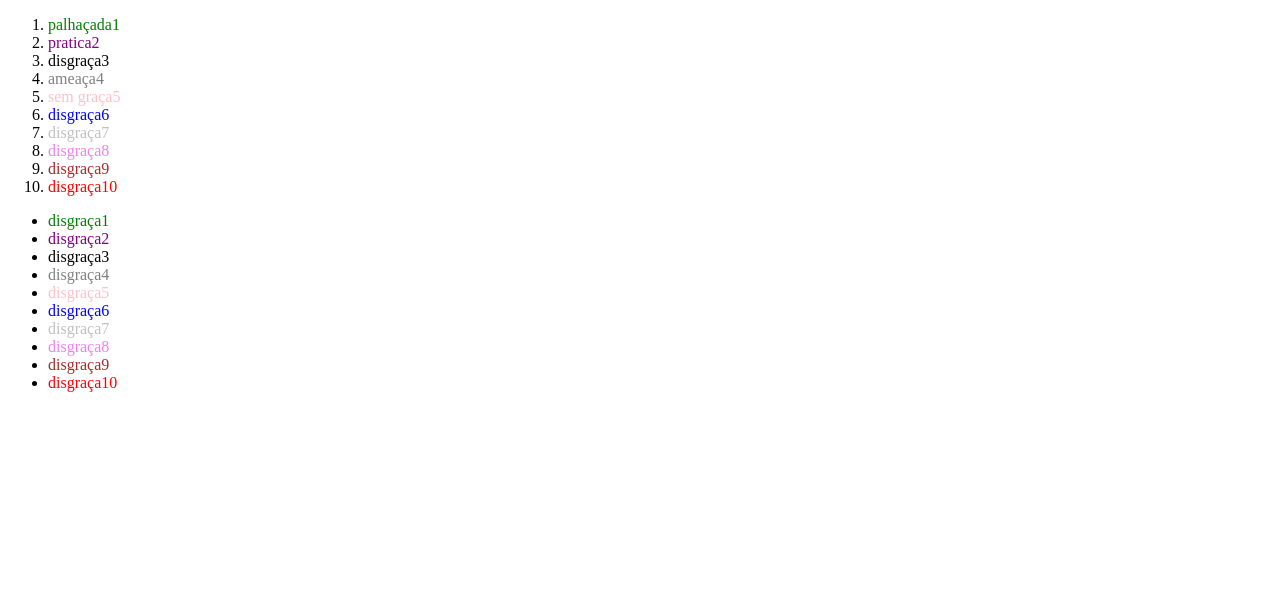
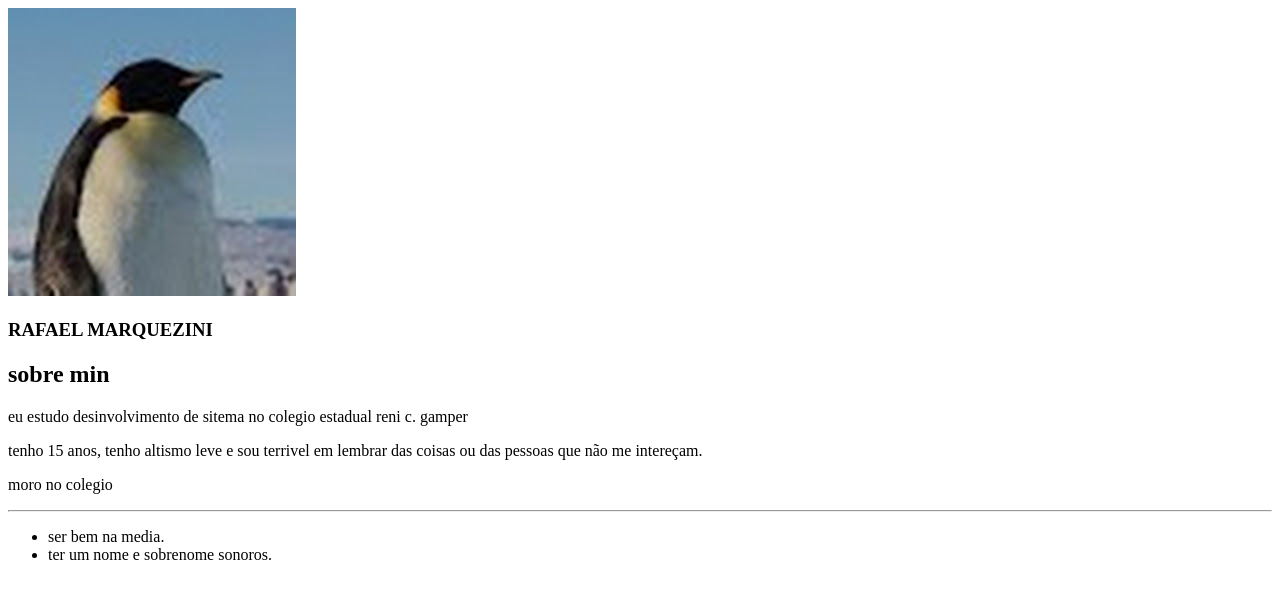
Before and after one commit to omarquezini/meu_primero_site, a plain HTML site: page index.html in a window 1280 px wide. Drawn offline with Linux system fonts and the light colour scheme.

Commit message:
fazendo o site de verdade dessa ves.

```diff
--- a/index.html
+++ b/index.html
@@ -6,31 +6,23 @@
     <title>O_MARQUEZINI</title>
 </head>
 <body>
+   <img src="unnamed.jpg">
 
-     <ol>
-        <li> <font color="green"> palhaçada1 </font></li>
-        <li> <font color="purple"> pratica2 </font></li>
-        <li> <font color="black"> disgraça3 </font></li>
-        <li> <font color="gray"> ameaça4 </font></li>
-        <li> <font color="pink"> sem graça5 </font></li>
-        <li> <font color="blue"> disgraça6 </font></li>
-        <li> <font color="silver"> disgraça7 </font></li>
-        <li> <font color="violet"> disgraça8 </font></li>
-        <li> <font color="brown"> disgraça9 </font></li>
-        <li> <font color="red"> disgraça10 </font></li>
-     </ol>
-     <ul>
-<li> <font color="green"> disgraça1 </font></li>
-        <li> <font color="purple"> disgraça2 </font></li>
-        <li> <font color="black"> disgraça3 </font></li>
-        <li> <font color="gray"> disgraça4 </font></li>
-        <li> <font color="pink"> disgraça5 </font></li>
-        <li> <font color="blue"> disgraça6 </font></li>
-        <li> <font color="silver"> disgraça7 </font></li>
-        <li> <font color="violet"> disgraça8 </font></li>
-        <li> <font color="brown"> disgraça9 </font></li>
-        <li> <font color="red"> disgraça10 </font></li>
-     </ul>
+   <h3>RAFAEL MARQUEZINI</h3>
+
+   <h2>sobre min</h2>
+   <p>eu estudo desinvolvimento de sitema no colegio estadual reni c. gamper</p>
+   <p>tenho 15 anos, tenho altismo leve e sou terrivel em lembrar das coisas ou das pessoas que não me intereçam.</p>
+   <p>moro no colegio </p>
+
+   <hr />
+
+
+   <ul>
+      <li>ser bem na media.</li>
+      <li>ter um nome e sobrenome sonoros.</li>
+
+   </ul>
 
 
 
```
Also changed, not shown: unnamed.jpg (added).
